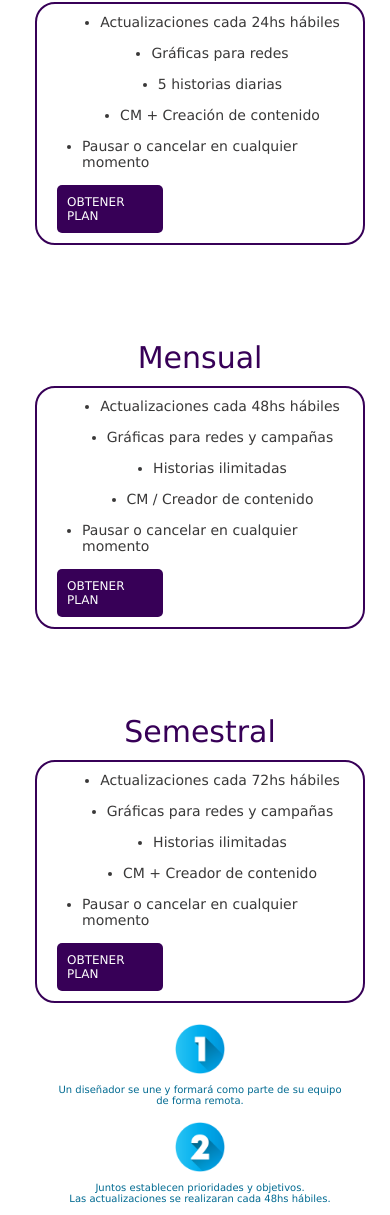
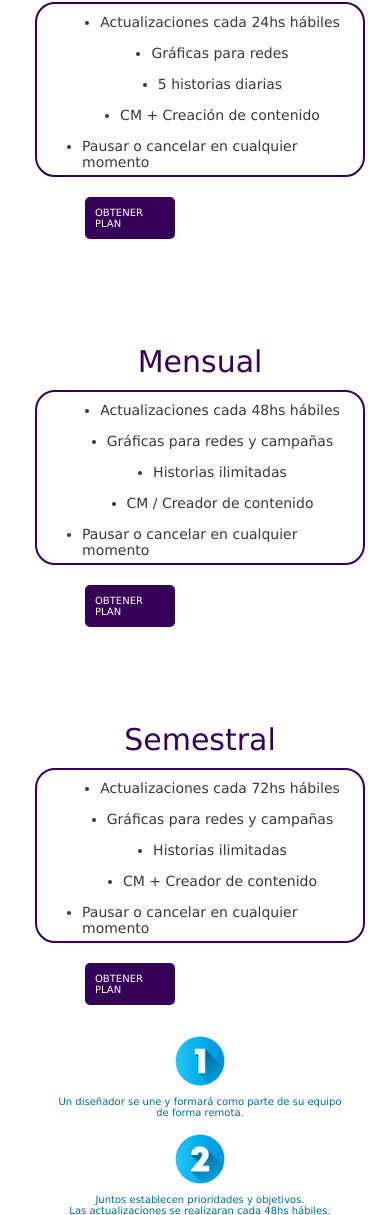
Before and after one commit to luciaabella/proyecto-coder, a plain HTML site: page index.html in a window 390 px wide. Shown: the part 2440-3655 px from the top of the page. Drawn offline with Linux system fonts and the light colour scheme.

Commit message:
mi primer commit

```diff
--- a/css/style.css
+++ b/css/style.css
@@ -118,12 +118,10 @@ header nav a{
     width: 100%;
     height: 100%;
     object-fit: cover;
-    box-shadow: 15px 13px 17px -9px rgba(0,0,0,0.75);
     -webkit-box-shadow: 15px 13px 17px -9px rgba(0,0,0,0.75);
     -moz-box-shadow: 15px 13px 17px -9px rgba(0,0,0,0.75);
+    box-shadow: 15px 13px 17px -9px rgba(0,0,0,0.75);
 }
-
-
 
 #Planes h3{
     margin-top: 70px;
@@ -399,7 +397,7 @@ div p{
     .emprendedor div p{
         text-align: left;
     }
-    .Planes a{
+    #Planes div a{
         margin-left: 50px;
         bottom: 5px;
         font-size: 10px;
--- a/index.html
+++ b/index.html
@@ -75,8 +75,10 @@
                     <li>
                         Pausar o cancelar en cualquier momento
                     </li>
-                            <a href="" class="boton">OBTENER PLAN</a>
             </ul>
+            <div>
+                <a href="" class="boton">OBTENER PLAN</a>
+            </div>
             <div>
 
             </div>
@@ -99,8 +101,10 @@
                         <li>
                             Pausar o cancelar en cualquier momento
                         </li>
-                                <a href="" class="boton">OBTENER PLAN</a>
                 </ul>
+                <div>
+                    <a href="" class="boton">OBTENER PLAN</a>
+                </div>
             </div>
             <div class="grid-item-plan">
                 <h3>Semestral</h3>
@@ -120,8 +124,10 @@
                         <li>
                             Pausar o cancelar en cualquier momento
                         </li>
-                                <a href="" class="boton">OBTENER PLAN</a>
                 </ul>
+                <div>
+                    <a href="" class="boton">OBTENER PLAN</a>
+                </div>
             </div>
         </div>
     </section>
```
Also changed, not shown: 1 other file.
